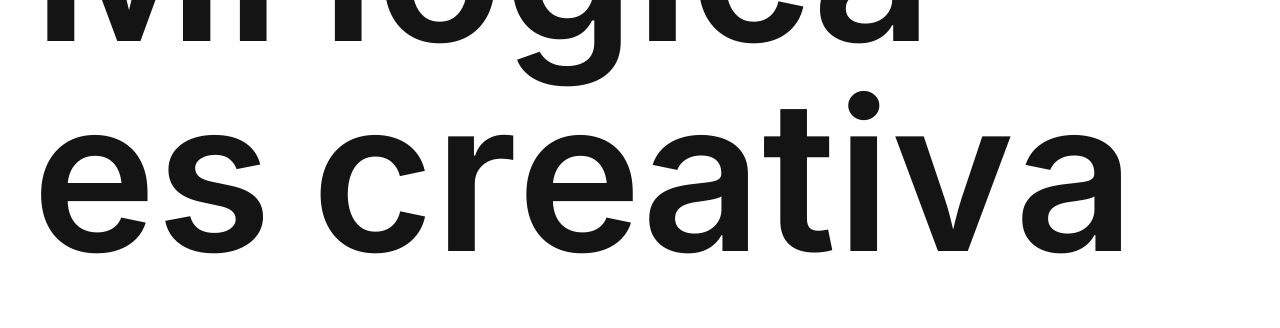
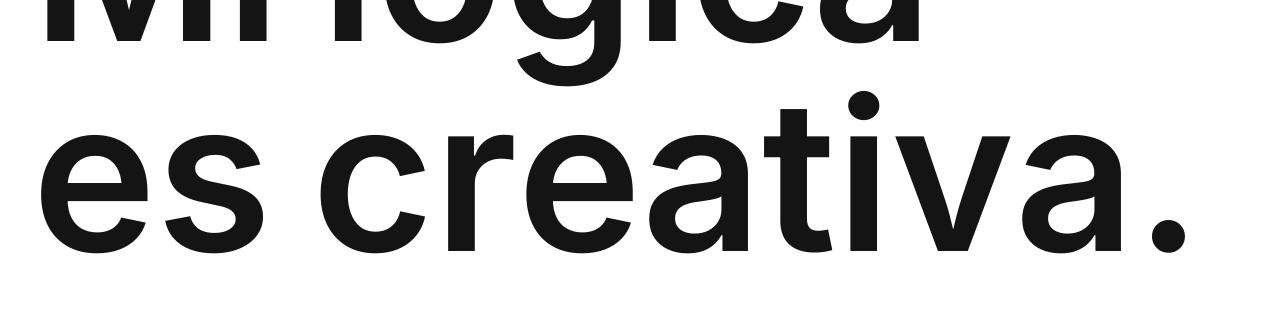
Before and after one commit to mikesspinosa/portfolio, a Next.js app: page / in a window 1280 px wide. Shown: the part 408-736 px from the top of the page. Built offline with nearby package versions, Linux system fonts and the light colour scheme.

Commit message:
feat: add period to slogan and fix server issues

```diff
--- a/src/components/animations/textAnimations/scrollText.tsx
+++ b/src/components/animations/textAnimations/scrollText.tsx
@@ -7,7 +7,7 @@ gsap.registerPlugin(ScrollTrigger);
 const mi = 'Mi ';
 const logica = 'lógica ';
 const es = 'es ';
-const creativa = 'creativa';
+const creativa = 'creativa.';
 
 function getRandomSpeed() {
   const randomDecimal = Math.random();
```
